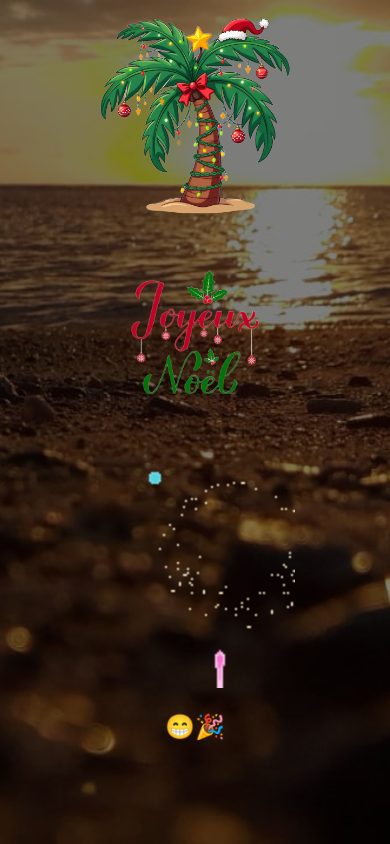
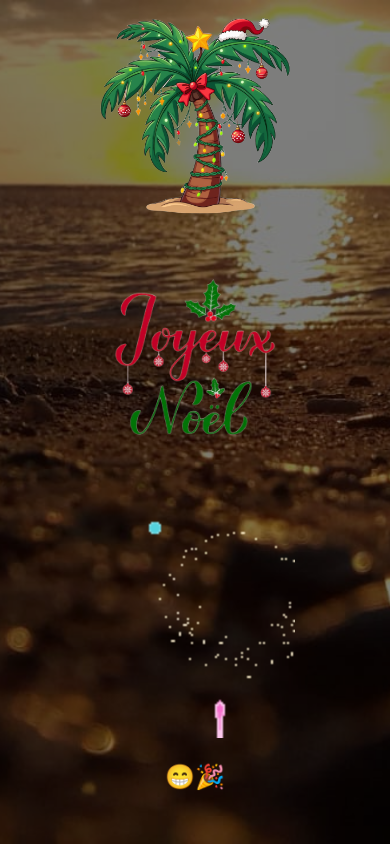
Before and after one commit to BMFA862/site_noel2025, a plain HTML site: page index.html in a window 390 px wide. Drawn offline with nearby package versions, Linux system fonts and the light colour scheme.

Commit message:
modif taille noeltxt

```diff
--- a/index.html
+++ b/index.html
@@ -1,5 +1,4 @@
 <!DOCTYPE html>
-<html lang="en">
 <head>
     <meta charset="UTF-8">
     <meta name="viewport" content="width=device-width, initial-scale=1.0">
--- a/style.css
+++ b/style.css
@@ -22,8 +22,13 @@ body::before {
     pointer-events: none;
 }
 
+.noeltxt{
+    max-width: 100%;
+    height: auto;
+    display: block;
+}
+
 .palmier,
-.noeltxt,
 .feux {
     max-width: 100%;
     height: auto;
@@ -35,8 +40,12 @@ body::before {
         flex-direction: column !important;
         align-items: center !important;
     }
+    .noeltxt{
+        width: 80vw;
+        max-width: 400px;
+        margin-bottom: 1rem;
+    }
     .palmier,
-    .noeltxt,
     .feux {
         width: 90vw;
         max-width: 300px;
@@ -48,8 +57,12 @@ body::before {
 }
 
 @media (max-width: 480px) {
+    .noeltxt{
+        width: 90vw;
+        max-width: 250px;
+        margin-bottom: 1rem;
+    }
     .palmier,
-    .noeltxt,
     .feux {
         width: 95vw;
         max-width: 200px;
```
